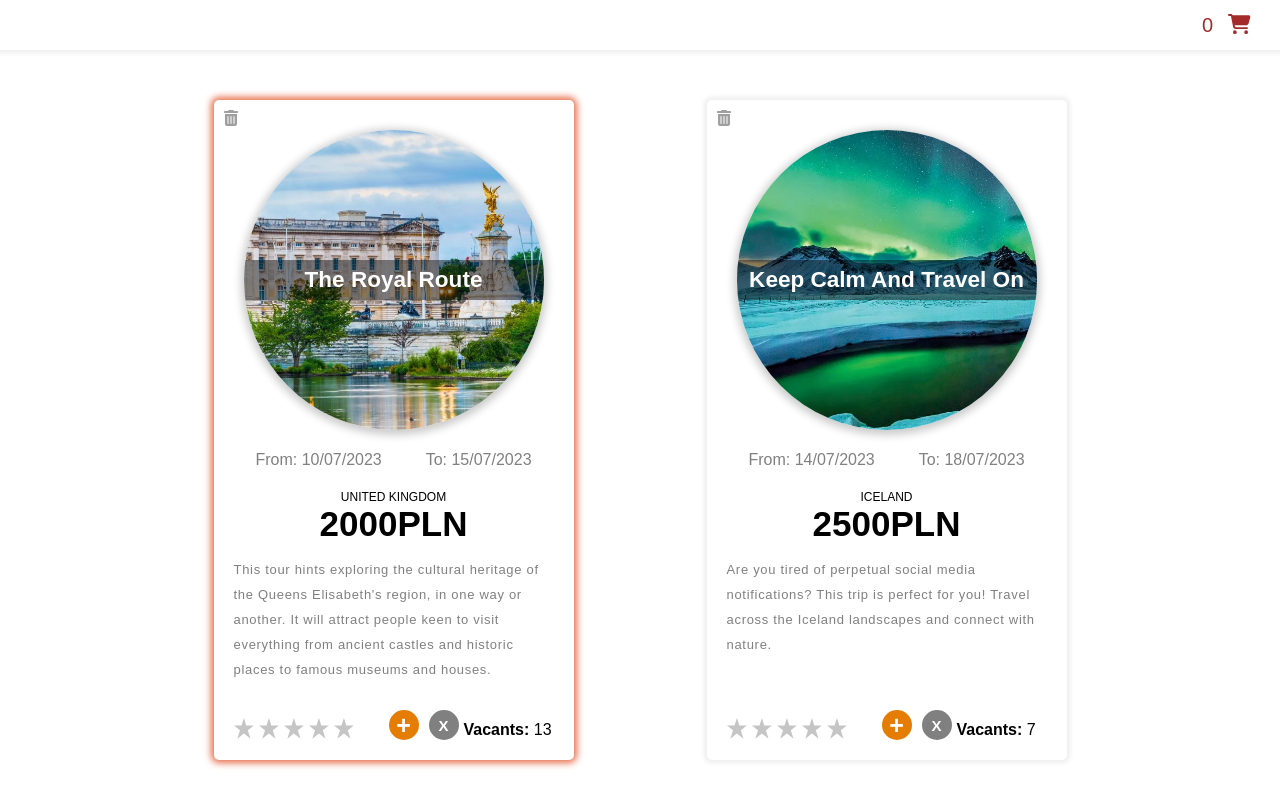
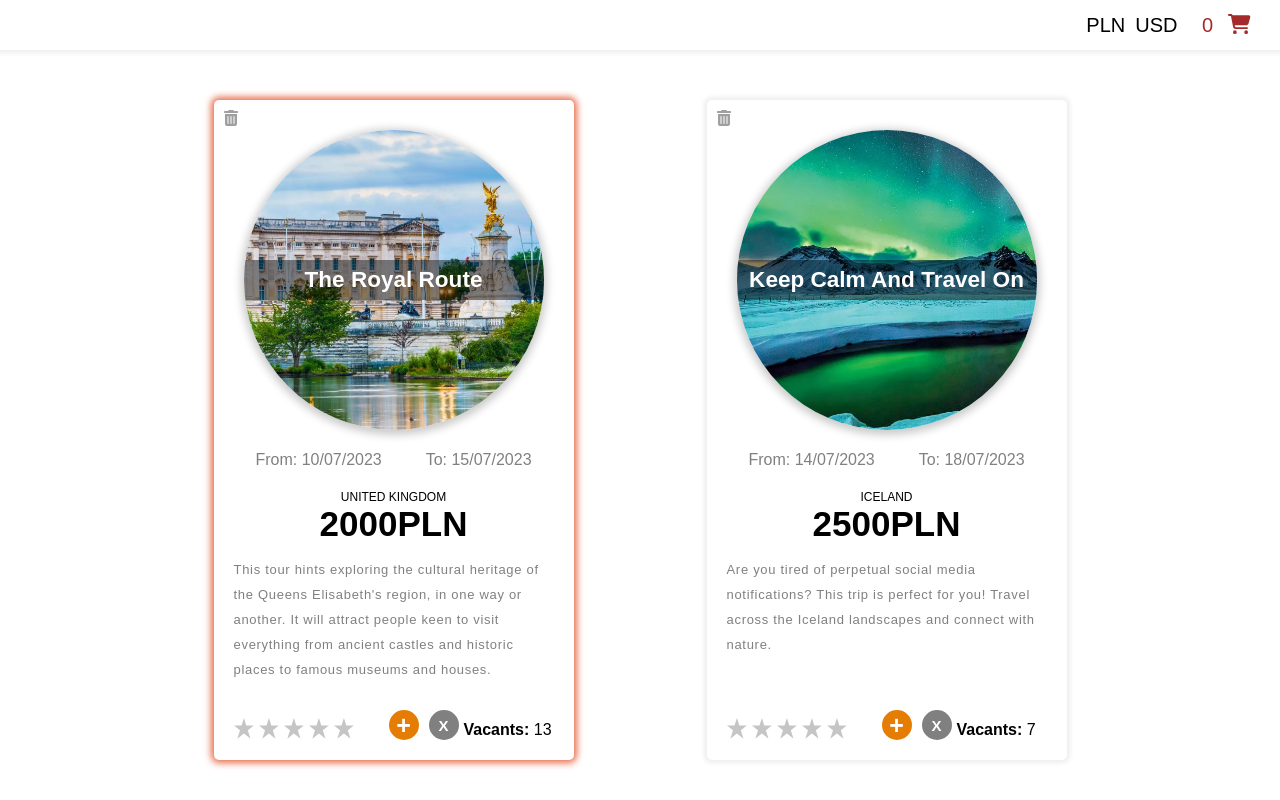
Before and after one commit to kajadudek/Web-Applications-Course, an Angular app in the folder lab 4/wycieczki/wycieczka/: page / in a window 1280 px wide. Shown: the top 800 px of the page. Built offline with nearby package versions, Linux system fonts and the light colour scheme.

Commit message:
change currency feature added

```diff
--- a/lab 4/wycieczki/wycieczka/src/app/shopping-cart/shopping-cart.component.css
+++ b/lab 4/wycieczki/wycieczka/src/app/shopping-cart/shopping-cart.component.css
@@ -5,7 +5,7 @@
     top: 0px;
     right: 0px;
 
-    background-color: white;
+    background-color: rgba(255, 255, 255, 0.9);
     width: 450px;
     padding: 50px 10px;
     padding-bottom: 65px;
--- a/lab 4/wycieczki/wycieczka/src/app/shopping-cart/shopping-cart.component.html
+++ b/lab 4/wycieczki/wycieczka/src/app/shopping-cart/shopping-cart.component.html
@@ -5,7 +5,7 @@
 
 
             <div class="product-info">
-                <p class="cost">{{product.cost}} PLN</p>
+                <p class="cost">{{product.cost * currencyConvert}} {{currentCurrency}}</p>
                 <p>x {{product.addedToCart}}</p>
                 <button class="delete-product" (click)="deleteProductFromCart(product)">X</button>
             </div>
@@ -13,7 +13,7 @@
         </div>
     </div>
     <div class="cart-total">
-        <p>Total: {{totalCost}} PLN </p>
+        <p>Total: {{totalCost * currencyConvert}} {{currentCurrency}} </p>
         <button class="finalize">SHOPPING CART</button>
     </div>
 </div>
--- a/lab 4/wycieczki/wycieczka/src/app/shopping-cart/shopping-cart.component.ts
+++ b/lab 4/wycieczki/wycieczka/src/app/shopping-cart/shopping-cart.component.ts
@@ -12,6 +12,8 @@ export class ShoppingCartComponent implements OnInit {
 
   @Input() tripsInCart!: Trip[];
   @Input() howManyTrips!: number;
+  @Input() currentCurrency!: string;
+  @Input() currencyConvert!: number;
 
   @Output() deleteProduct: EventEmitter<Trip> = new EventEmitter();
 
--- a/lab 4/wycieczki/wycieczka/src/app/trip/trip.component.css
+++ b/lab 4/wycieczki/wycieczka/src/app/trip/trip.component.css
@@ -16,6 +16,17 @@
     background-color: white;
 
     z-index: 2;
+}
+
+.currencies {
+    color: black !important;
+    display: flex;
+    flex-direction: row;
+}
+
+.currencies > p {
+    margin-right: 10px;
+    cursor: pointer;
 }
 
 .trips-in-cart {
--- a/lab 4/wycieczki/wycieczka/src/app/trip/trip.component.html
+++ b/lab 4/wycieczki/wycieczka/src/app/trip/trip.component.html
@@ -1,5 +1,10 @@
 <div class="how-many-trips"
         [style.color]="howManyTrips < 10 ? 'brown': '#e57c03'">
+
+    <div class="currencies">
+        <p (click)="changeCurrency('PLN')">PLN</p>
+        <p (click)="changeCurrency('USD')">USD</p>
+    </div>
 
     <p class="trips-in-cart">{{howManyTrips}}</p>
     <fa-icon [icon]="faShoppingCart"
@@ -11,6 +16,8 @@
 <app-shopping-cart *ngIf="displayCartFlag"
         [tripsInCart]="trips"
         [howManyTrips]="howManyTrips"
+        [currentCurrency]="currentCurrency"
+        [currencyConvert]="currencyConvert"
         (deleteProduct)="updateFromCart($event)"
         (mouseenter)="displayCart()"
         (mouseleave)="hideCart()"></app-shopping-cart>
@@ -37,7 +44,7 @@
                 {{trip.destinationCountry | uppercase}}
             </p>
             <p class="cost">
-                {{trip.cost}}PLN
+                {{trip.cost * currencyConvert}}{{currentCurrency}}
             </p>
             <p class="trip-info">
                 {{trip.shortInfo}}
--- a/lab 4/wycieczki/wycieczka/src/app/trip/trip.component.ts
+++ b/lab 4/wycieczki/wycieczka/src/app/trip/trip.component.ts
@@ -29,6 +29,8 @@ export class TripComponent implements OnInit {
   faTrashCan = faTrashCan;
   faShoppingCart = faShoppingCart;
   displayCartFlag = false;
+  currentCurrency = "PLN";
+  currencyConvert = 1;
 
   constructor() {
     this.data = tripData["Trips"];
@@ -118,4 +120,18 @@ export class TripComponent implements OnInit {
     selectedTrip.addedToCart = 0;
   }
 
+  changeCurrency(toCurrency: string){
+    if (this.currentCurrency != toCurrency){
+
+      if (this.currentCurrency == "PLN"){
+        this.currencyConvert = 0.2;
+        this.currentCurrency = "USD"
+      }
+      else {
+        this.currencyConvert = 1;
+        this.currentCurrency = "PLN";
+      }
+    }
+
+  }
 }
```
